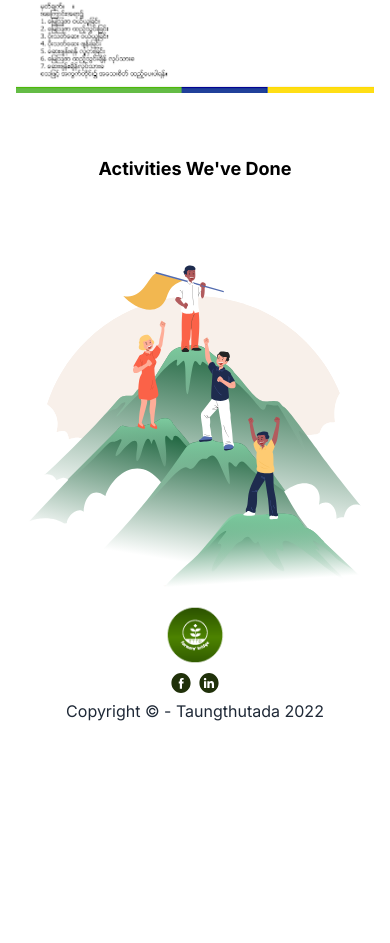
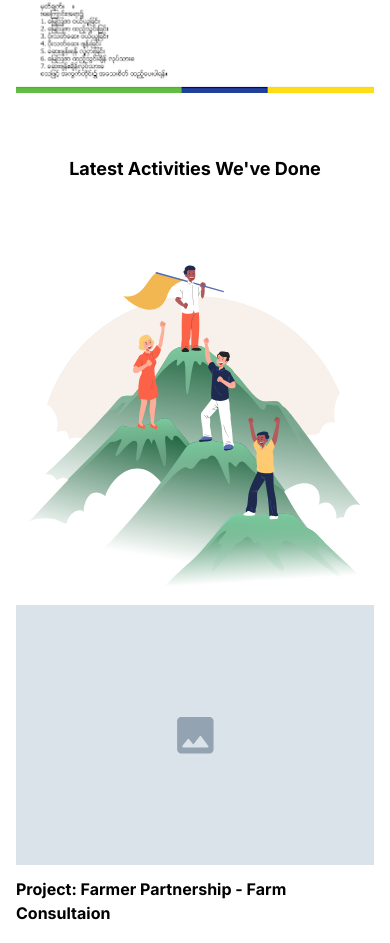
Before and after one commit to kmkhant/taungthutada, a Next.js app: page /ourwork in a window 390 px wide. Shown: the part 4954-5897 px from the top of the page. Before the commit the page ends 5685 px from the top, so only its background shows below. Built offline with nearby package versions, Linux system fonts and the light colour scheme.

Commit message:
added activities to ourwork page

```diff
--- /dev/null
+++ b/components/ActivityCard.tsx
@@ -0,0 +1,47 @@
+import React from "react";
+import Image from "next/image";
+import Link from "next/link";
+
+interface ActivityCardProps {
+	title: string;
+	description: string;
+	image: any;
+	slug: string;
+	flip: boolean;
+}
+
+const ActivityCard: React.FC<ActivityCardProps> = ({
+	title,
+	description,
+	image,
+	slug,
+	flip,
+}) => {
+	return (
+		<div className="grid grid-cols-1 sm:grid-cols-2 gap-3 mt-4">
+			{!flip && (
+				<div className="flex justify-start">
+					<Image src={image} alt={"ttt"} />
+				</div>
+			)}
+			<div className={`flex flex-col`}>
+				<h3 className="font-bold text-md sm:text-lg ">
+					{title}
+				</h3>
+				<p className="text-sm mt-4">{description}</p>
+				<p className="my-4 text-sm font-bold cursor-pointer">
+					<Link href={`/activities/detail/${slug}`}>
+						<a>Learn More &nbsp;{`->`}</a>
+					</Link>
+				</p>
+			</div>
+			{flip && (
+				<div className="flex justify-end">
+					<Image src={image} alt={"ttt"} />
+				</div>
+			)}
+		</div>
+	);
+};
+
+export default ActivityCard;
--- a/pages/ourwork.tsx
+++ b/pages/ourwork.tsx
@@ -5,6 +5,7 @@ import Image from "next/image";
 import ReviewCard from "../components/ReviewCard";
 import ProfileHolder from "../public/profile-holder.svg";
 
+/* Value Chain Images */
 import InputShopImg from "../public/ourwork/inputs-shop.svg";
 import SubstainablePartnerShip from "../public/ourwork/substainable-partnership.svg";
 import ContractFarming from "../public/ourwork/contract-framing.svg";
@@ -19,6 +20,8 @@ import RecordImg from "../public/ourwork/record.png";
 
 /* Activities Section */
 import ActivitiesImg from "../public/ourwork/team-activities.svg";
+import PlaceHolderImg from "../public/image_holder.svg";
+import ActivityCard from "../components/ActivityCard";
 
 const Ourwork: NextPage = () => {
 	return (
@@ -243,7 +246,7 @@ const Ourwork: NextPage = () => {
 			{/* Activities Section */}
 			<section className="mx-4 sm:mx-8 lg:mx-16 py-2 sm:py-4 bg-white">
 				<h3 className="font-bold text-lg sm:text-xl text-center my-12 sm:my-12">
-					Activities We&apos;ve Done
+					Latest Activities We&apos;ve Done
 				</h3>
 				<div className="flex justify-center">
 					<Image
@@ -251,6 +254,44 @@ const Ourwork: NextPage = () => {
 						alt={"taungthutada team activites"}
 					/>
 				</div>
+				<div className="">
+					<ActivityCard
+						title="Project: Farmer Partnership -
+Farm Consultaion"
+						description="TTTD team worked with HEKS Myanmar for rapid market assessment of inputs market system in Myanmar. The project is intended to facilitate the input assistance to farmers and TTTD is considered to be the data collection team of the project to farmers and"
+						image={PlaceHolderImg}
+						slug={"demo"}
+						flip={false}
+					/>
+					<hr className="mt-4" />
+					<ActivityCard
+						title="Project: Farmer Partnership -
+Farm Consultaion"
+						description="TTTD team worked with HEKS Myanmar for rapid market assessment of inputs market system in Myanmar. The project is intended to facilitate the input assistance to farmers and TTTD is considered to be the data collection team of the project to farmers and"
+						image={PlaceHolderImg}
+						slug={"demo"}
+						flip={true}
+					/>
+					<hr className="mt-4" />
+					<ActivityCard
+						title="Project: Farmer Partnership -
+Farm Consultaion"
+						description="TTTD team worked with HEKS Myanmar for rapid market assessment of inputs market system in Myanmar. The project is intended to facilitate the input assistance to farmers and TTTD is considered to be the data collection team of the project to farmers and"
+						image={PlaceHolderImg}
+						slug={"demo"}
+						flip={false}
+					/>
+					<hr className="mt-4" />
+					<ActivityCard
+						title="Project: Farmer Partnership -
+Farm Consultaion"
+						description="TTTD team worked with HEKS Myanmar for rapid market assessment of inputs market system in Myanmar. The project is intended to facilitate the input assistance to farmers and TTTD is considered to be the data collection team of the project to farmers and"
+						image={PlaceHolderImg}
+						slug={"demo"}
+						flip={true}
+					/>
+					<hr className="mt-4" />
+				</div>
 			</section>
 		</main>
 	);
```
